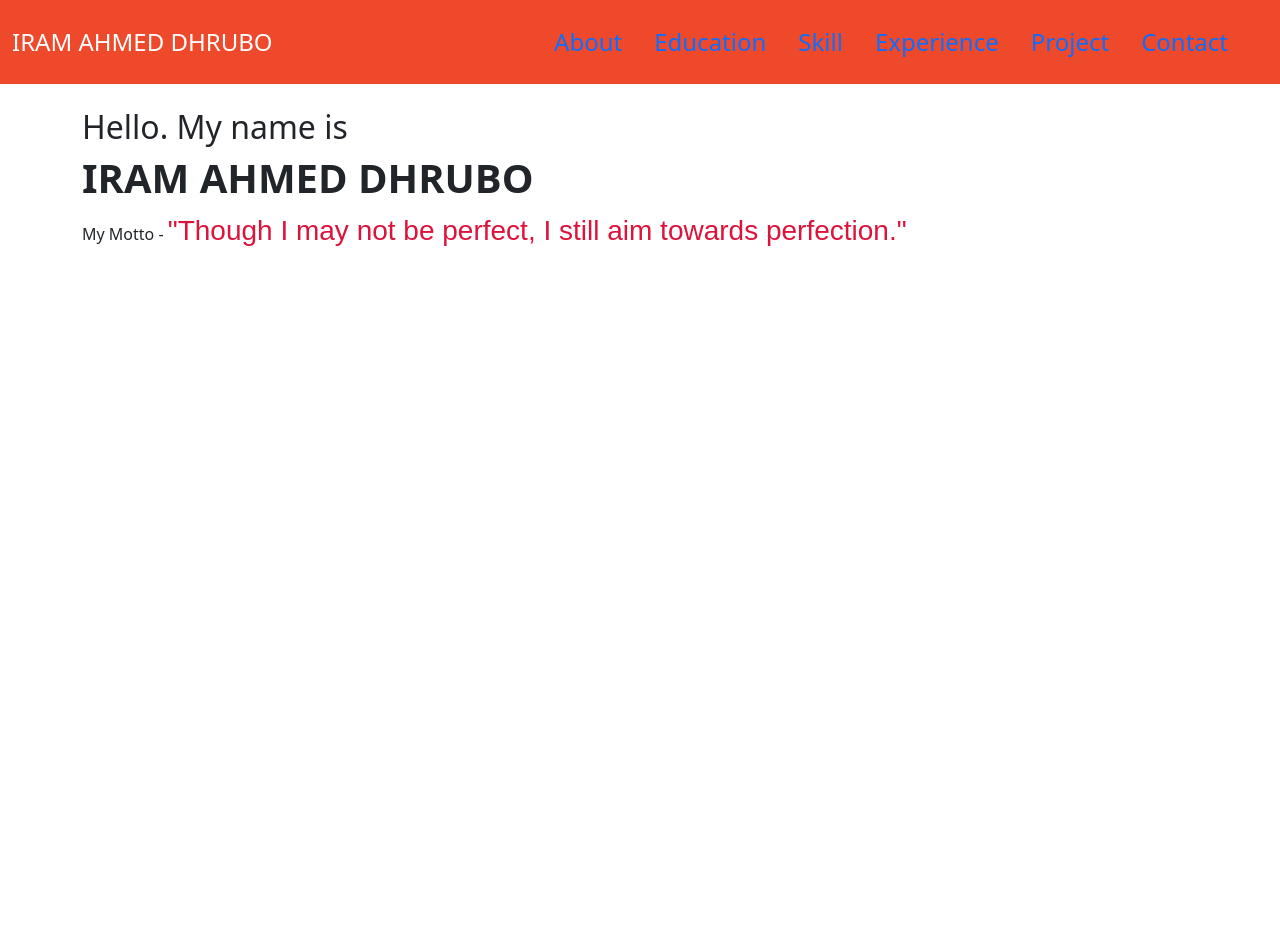
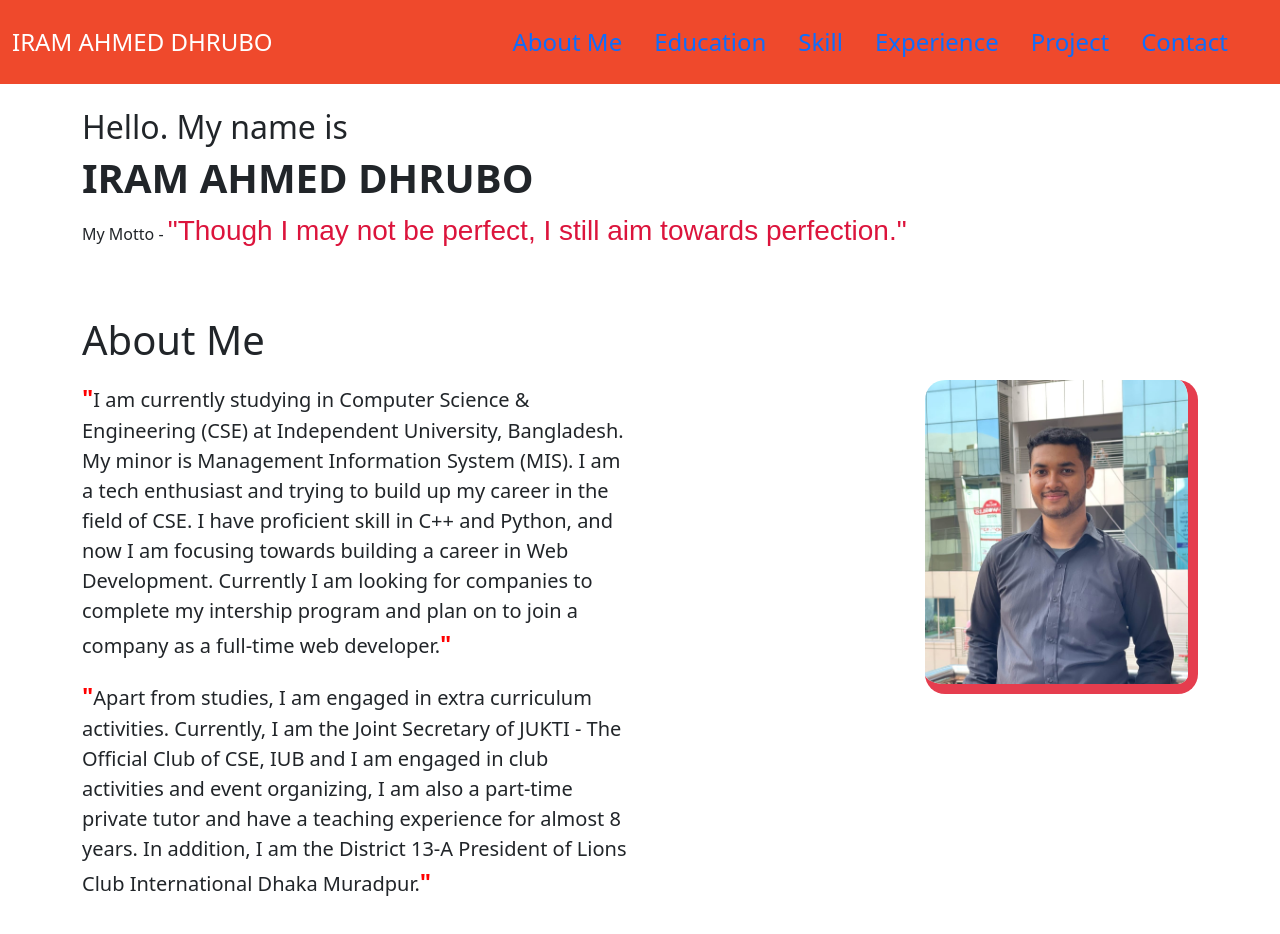
Before and after one commit to IramDhrubo31/My-Portfolio, a plain HTML site: page index.html in a window 1280 px wide. Before the commit the page ends 800 px from the top, so only its background shows below. Drawn offline with nearby package versions, Linux system fonts and the light colour scheme.

Commit message:
added about me section

```diff
--- a/index.html
+++ b/index.html
@@ -20,7 +20,7 @@
                 <div class="collapse navbar-collapse m-2 justify-content-end fs-4" id="navbarNav">
                     <ul class="navbar-nav px-3">
                         <li class="nav-item">
-                            <a class="nav-link active px-3" aria-current="page" href="#">About</a>
+                            <a class="nav-link active px-3" aria-current="page" href="#aboutMe">About Me</a>
                         </li>
                         <li class="nav-item">
                             <a class="nav-link px-3" aria-current="page" href="#">Education</a>
@@ -43,6 +43,7 @@
         </nav>
     </header>
     <main>
+        <section>
             <div class="container mt-4">
                 <div class="row">
                     <h2>Hello. My name is</h2>
@@ -51,6 +52,24 @@
             </p>
                 </div>
             </div>
+        </section>
+
+        <section>
+            <section class="nav-height" id="aboutMe">
+                <div class="container mt-lg-5  mb-lg-5">
+                    <h2 class="title mb-lg-3 fs-1">About Me</h2>
+                    <div class="row">
+                        <div class="col-lg-6 text-start fs-5">
+                            <p><span class="redColor">"</span>I am currently studying in Computer Science & Engineering (CSE) at Independent University, Bangladesh. My minor is Management Information System (MIS). I am a tech enthusiast and trying to build up my career in the field of CSE. I have proficient skill in C++ and Python, and now I am focusing towards building a career in Web Development. Currently I am looking for companies to complete my intership program and plan on to join a company as a full-time web developer.<span class="redColor">"</span></p>
+                            <p><span class="redColor">"</span>Apart from studies, I am engaged in extra curriculum activities. Currently, I am the Joint Secretary of JUKTI - The Official Club of CSE, IUB and I am engaged in club activities and event organizing, I am also a part-time private tutor and have a teaching experience for almost 8 years. In addition, I am the District 13-A President of Lions Club International Dhaka Muradpur.<span class="redColor">"</span></p>
+                        </div>
+                        <div class="col-lg-6">
+                            <img src="images/FORMAL PICTURE.jpeg" alt="Formal Picture" class="img-fluid float-end" style="max-width: 50%; height: auto; border-bottom: 10px solid #e3283be6; border-right: 10px solid #e3283be6;border-radius: 20px;">
+                        </div>
+                    </div>
+                </div>
+            </section>
+        </section>
     </main>
 
     <script src="https://cdn.jsdelivr.net/npm/bootstrap@5.3.2/dist/js/bootstrap.bundle.min.js" integrity="sha384-C6RzsynM9kWDrMNeT87bh95OGNyZPhcTNXj1NW7RuBCsyN/o0jlpcV8Qyq46cDfL" crossorigin="anonymous"></script>
--- a/style.css
+++ b/style.css
@@ -16,3 +16,9 @@ header nav{
     border-radius: 20px;
 
 }
+
+.redColor{
+    color: red;
+    font-weight: 800;
+    font-size: 24px;
+}
```
Also changed, not shown: images/FORMAL PICTURE.jpeg (added). Lines whose indentation alone changed are shown as unchanged.
